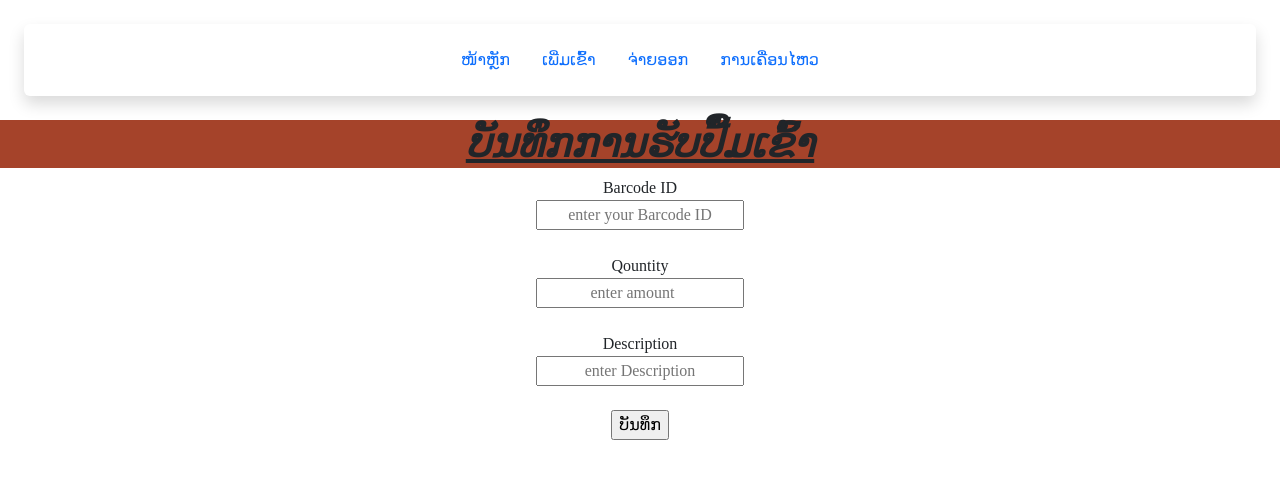
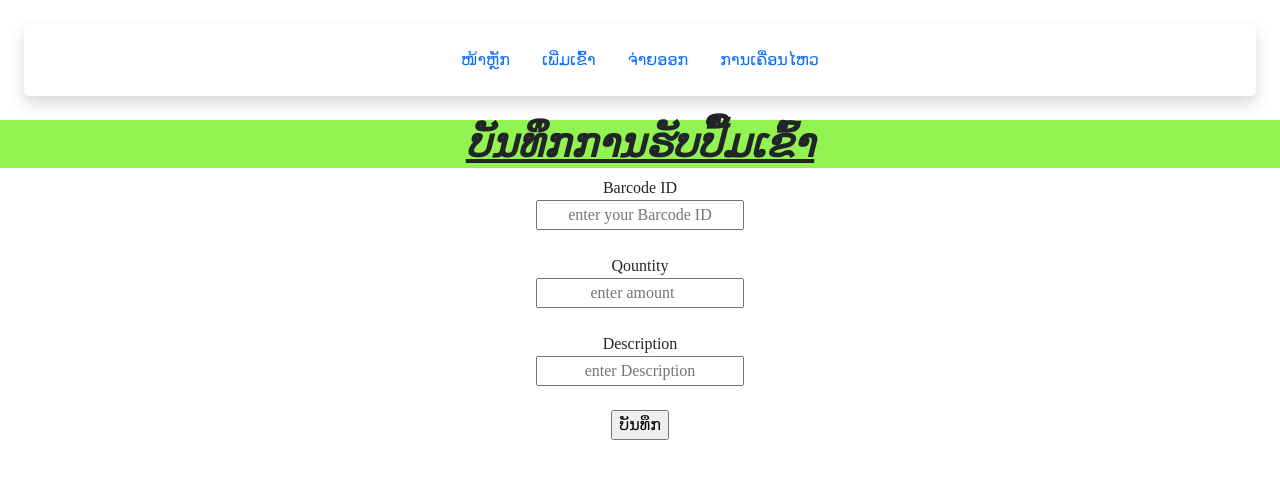
Before and after one commit to Yeng-Yang/nbs_stock_books, a plain HTML site: page menu/Add_In.html in a window 1280 px wide. Drawn offline with nearby package versions, Linux system fonts and the light colour scheme.

Commit message:
Update Add_In.html

```diff
--- a/menu/Add_In.html
+++ b/menu/Add_In.html
@@ -32,7 +32,7 @@
 
     h1 {
         text-align: center;
-        background-color: rgb(165, 67, 42);
+        background-color: rgb(146, 243, 81);
     }
     .Form_Entry{
         width: 100;
```
